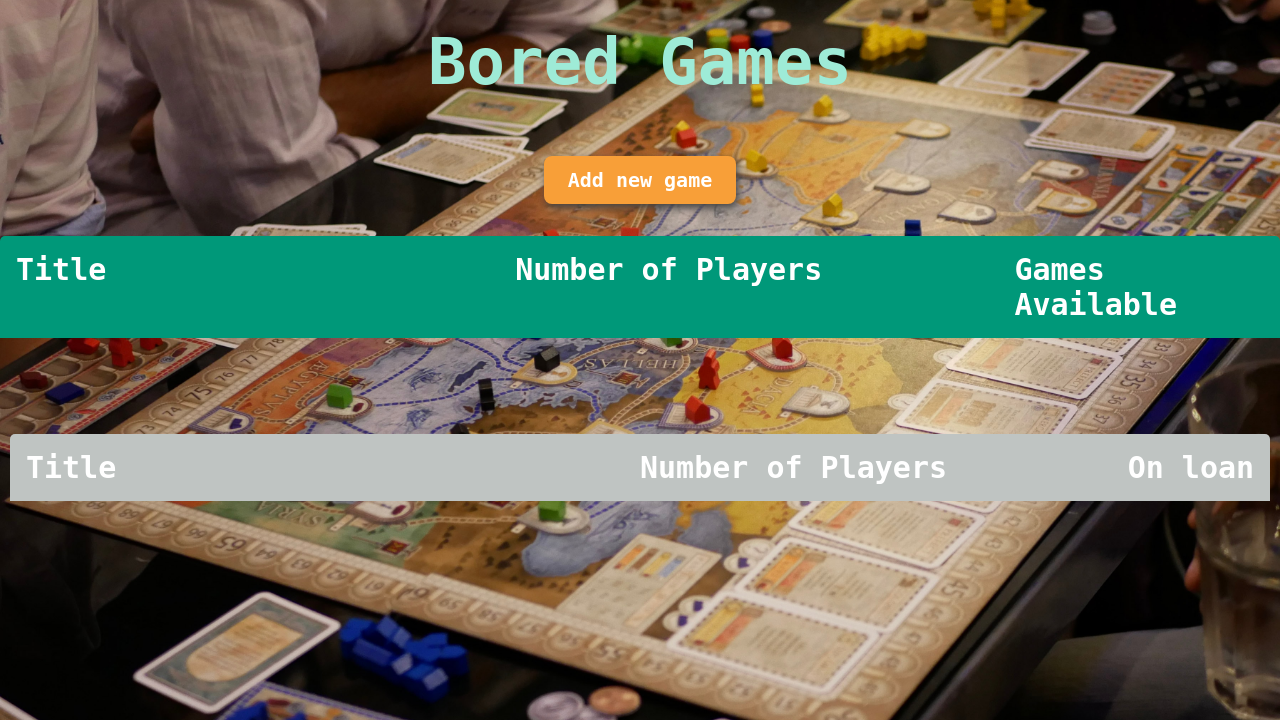
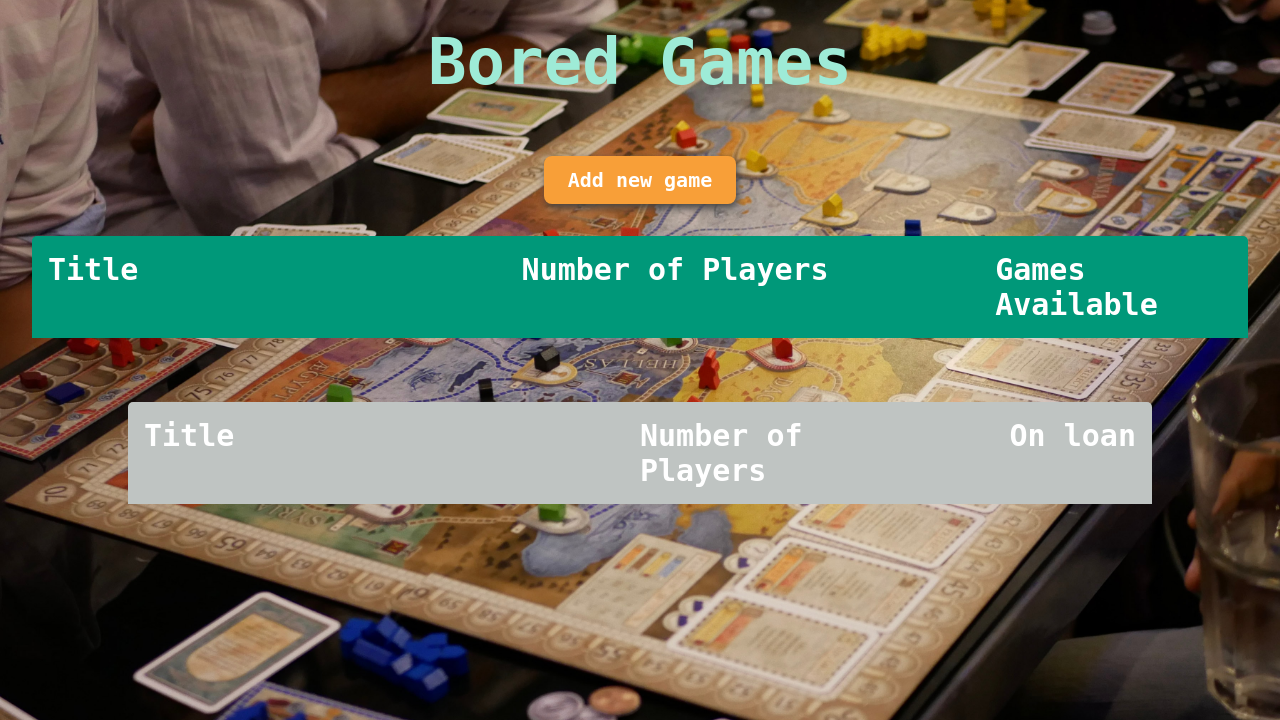
Before and after one commit to arekune/bored-games, a Django app: template bored_games_app/templates/bored_games_app/games.html in a window 1280 px wide. Shown: the part 80-800 px from the top of the page. Run offline with Django 4.2, Linux system fonts and the light colour scheme; the template is opened without the code that fills it, so the values that code supplies are empty.

Commit message:
Fix games page overflow

```diff
--- a/bored_games_app/static/bored_games_app/games.css
+++ b/bored_games_app/static/bored_games_app/games.css
@@ -36,6 +36,12 @@ h1:hover {
 
 #add-game:hover {
   background-color: rgb(243, 187, 124);
+}
+
+.content {
+  max-height: 18rem;
+  max-width: 95vw;
+  overflow: auto;
 }
 
 .content ul {
@@ -94,7 +100,10 @@ h1:hover {
 }
 
 .rented-content {
-  margin-top: 6rem;
+  margin-top: 4rem;
+  max-height: 18rem;
+  max-width: 80vw;
+  overflow: auto;
 }
 
 .rented-content ul {
@@ -140,9 +149,3 @@ h1:hover {
 .checkmark {
   text-align: right;
 }
-
-.overflow {
-  background-color: black;
-  background-size: cover;
-  height: 30vh;
-}
```
